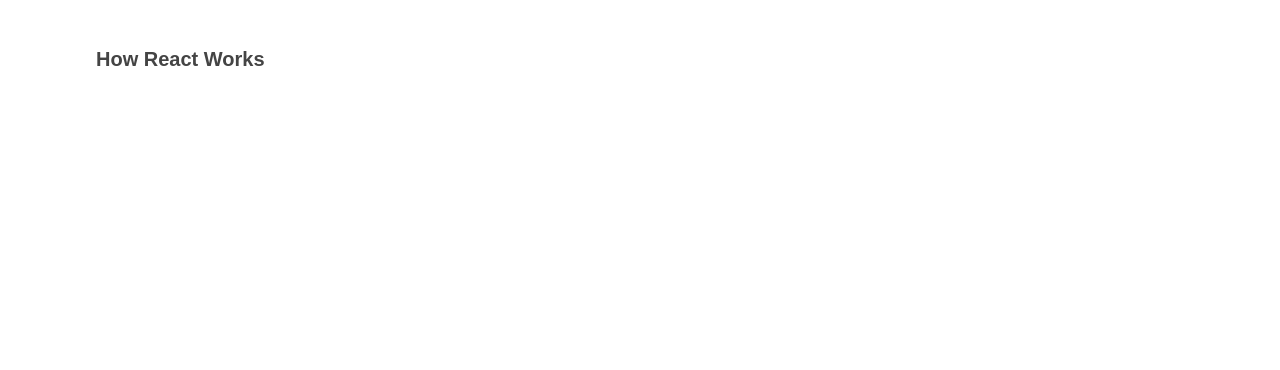
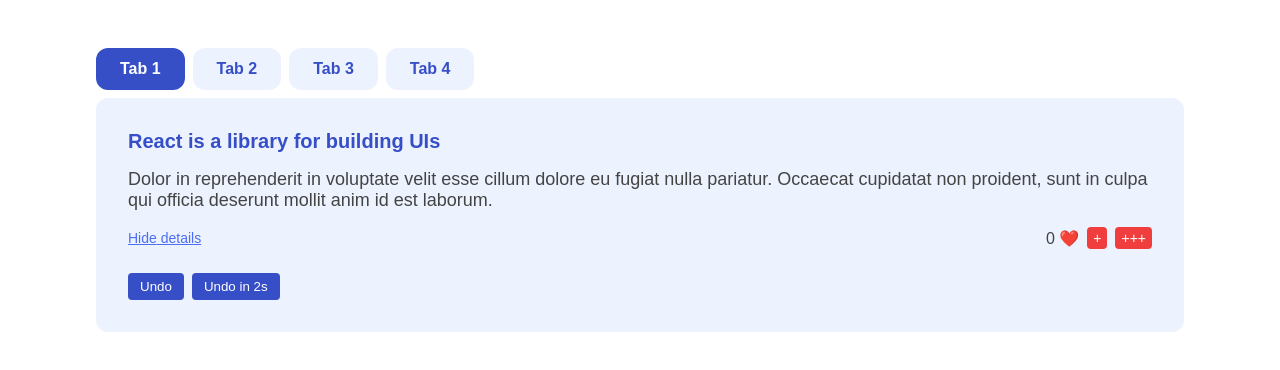
Before and after one commit to aleksandr-e-lebedev/how-react-works, a React (Vite) app: page / in a window 1280 px wide. Shown: the top 370 px of the page. Built offline with nearby package versions, Linux system fonts and the light colour scheme.

Commit message:
feat: build UI of Tabbed

```diff
--- a/src/App.tsx
+++ b/src/App.tsx
@@ -1,3 +1,7 @@
+import { useState } from 'react';
+
+import { data } from './data';
+
 interface ItemType {
   summary: string;
   details: string;
@@ -114,10 +118,38 @@
   );
 }
 
+interface TabbedProps {
+  content: ItemType[];
+}
+
+function Tabbed({ content }: TabbedProps) {
+  const [activeTab, setActiveTab] = useState(0);
+
+  const currentItem = content.at(activeTab);
+  const tabContentIsActive = activeTab <= 2 && currentItem !== undefined;
+
+  return (
+    <div className="tabbed">
+      <div className="tabbed__tabs">
+        <Tab num={0} activeTab={activeTab} onActivateTab={setActiveTab} />
+        <Tab num={1} activeTab={activeTab} onActivateTab={setActiveTab} />
+        <Tab num={2} activeTab={activeTab} onActivateTab={setActiveTab} />
+        <Tab num={3} activeTab={activeTab} onActivateTab={setActiveTab} />
+      </div>
+
+      {tabContentIsActive ? (
+        <TabContent key={currentItem.summary} item={currentItem} />
+      ) : (
+        <DifferentContent />
+      )}
+    </div>
+  );
+}
+
 export default function App() {
   return (
     <div className="app">
-      <h1>How React Works</h1>
+      <Tabbed content={data} />
     </div>
   );
 }
--- /dev/null
+++ b/src/data/index.ts
@@ -0,0 +1,17 @@
+export const data = [
+  {
+    summary: 'React is a library for building UIs',
+    details:
+      'Dolor in reprehenderit in voluptate velit esse cillum dolore eu fugiat nulla pariatur. Occaecat cupidatat non proident, sunt in culpa qui officia deserunt mollit anim id est laborum.',
+  },
+  {
+    summary: 'State management is like giving state a home',
+    details:
+      'Lorem ipsum dolor sit amet, consectetur adipisicing elit, sed do eiusmod tempor incididunt ut labore et dolore magna aliqua. Excepteur sint occaecat cupidatat non proident, sunt in culpa qui officia deserunt mollit anim id est laborum.',
+  },
+  {
+    summary: 'We can think of props as the component API',
+    details:
+      'Ut enim ad minim veniam, quis nostrud exercitation ullamco laboris nisi ut aliquip ex ea commodo consequat. Duis aute irure dolor in reprehenderit in voluptate velit esse cillum dolore eu fugiat nulla pariatur.',
+  },
+];
--- a/src/index.css
+++ b/src/index.css
@@ -17,6 +17,15 @@
 
 .app {
   padding: 4.8rem 9.6rem;
+}
+
+/* Tabbed Styles */
+
+.tabbed__tabs {
+  margin-bottom: 0.8rem;
+
+  display: flex;
+  gap: 0.8rem;
 }
 
 /* Tab Styles */
```
